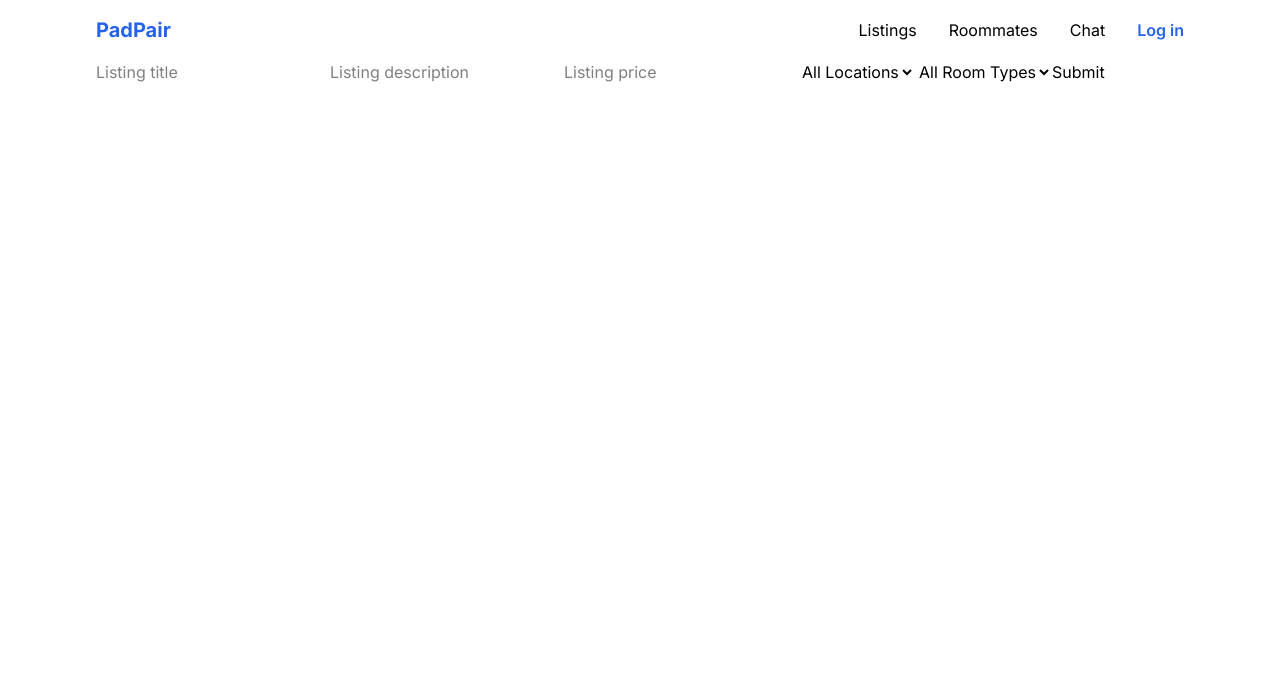
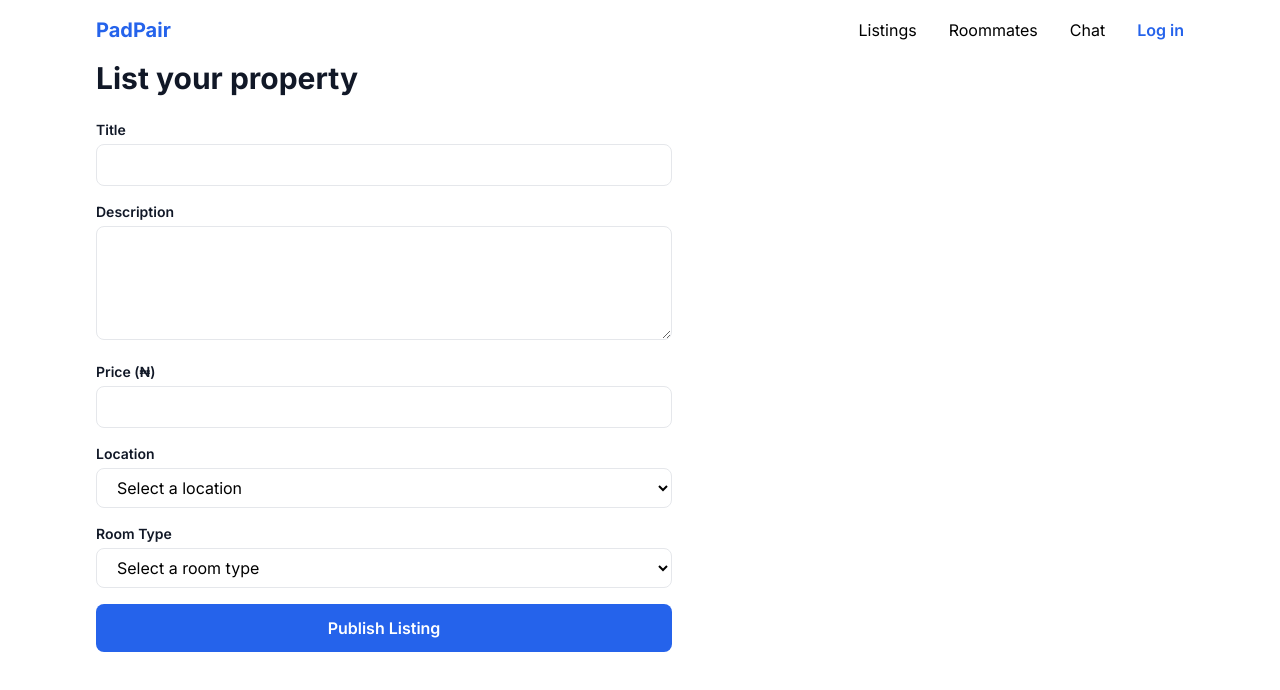
Before and after one commit to Rhodex15/PadPair, a React (Vite) app: page /create-listing in a window 1280 px wide. Shown: the top 690 px of the page. Built offline with nearby package versions, Linux system fonts and the light colour scheme.

Commit message:
Customized Create lisiting area

```diff
--- a/src/pages/Chat.jsx
+++ b/src/pages/Chat.jsx
@@ -32,6 +32,8 @@ function Chat() {
         .sort((a, b) => new Date(a.timestamp) - new Date(b.timestamp))
     : [];
 
+  const activeUser = activeUserId ? users.find((u) => u.id === activeUserId) : null;
+
   function handleSend(e) {
     e.preventDefault();
     if (!text.trim()) return;
@@ -42,15 +44,23 @@ function Chat() {
   return (
     <Container>
       <h1 className="text-3xl font-bold text-text mb-6">Chat</h1>
-      <div className="flex gap-6">
-        <div className="w-1/3 border border-border rounded-lg overflow-hidden">
+      <div className="flex flex-col md:flex-row gap-6">
+        {/* Conversation list: hidden on mobile once a thread is open */}
+        <div
+          className={`w-full md:w-1/3 border border-border rounded-lg overflow-hidden ${
+            activeUserId ? "hidden md:block" : "block"
+          }`}
+        >
+          {otherUserIds.length === 0 && (
+            <p className="text-muted text-sm p-4">No conversations yet.</p>
+          )}
           {otherUserIds.map((id) => {
             const user = users.find((u) => u.id === id);
             return (
               <button
                 key={id}
                 onClick={() => setActiveUserId(id)}
-                className={`w-full flex items-center gap-3 p-3 text-left border-b border-border ${
+                className={`w-full flex items-center gap-3 p-3 text-left border-b border-border last:border-b-0 ${
                   activeUserId === id ? "bg-background" : "bg-card"
                 }`}
               >
@@ -61,16 +71,31 @@ function Chat() {
           })}
         </div>
 
-        <div className="w-2/3 flex flex-col border border-border rounded-lg p-4">
+        {/* Thread: hidden on mobile until a conversation is selected */}
+        <div
+          className={`w-full md:w-2/3 flex-col border border-border rounded-lg p-4 ${
+            activeUserId ? "flex" : "hidden md:flex"
+          }`}
+        >
           {!activeUserId ? (
             <p className="text-muted">Select a conversation.</p>
           ) : (
             <>
+              <button
+                onClick={() => setActiveUserId(null)}
+                className="md:hidden text-sm text-primary font-semibold mb-3 text-left"
+              >
+                ← Back
+              </button>
+              <div className="flex items-center gap-2 mb-3 pb-3 border-b border-border">
+                <img src={activeUser.avatar} alt={activeUser.name} className="w-8 h-8 rounded-full" />
+                <span className="font-semibold text-text">{activeUser.name}</span>
+              </div>
               <div className="flex-1 space-y-2 mb-4 max-h-96 overflow-y-auto">
                 {activeThread.map((m) => (
                   <div
                     key={m.id}
-                    className={`max-w-xs px-4 py-2 rounded-lg text-sm ${
+                    className={`max-w-[80%] md:max-w-xs px-4 py-2 rounded-lg text-sm ${
                       m.senderId === currentUser.id
                         ? "bg-primary text-white ml-auto"
                         : "bg-background text-text"
@@ -87,7 +112,7 @@ function Chat() {
                   placeholder="Type a message..."
                   className="flex-1 px-4 py-2 border border-border rounded-lg"
                 />
-                <button type="submit" className="bg-primary text-white px-4 py-2 rounded-lg">
+                <button type="submit" className="bg-primary text-white px-4 py-2 rounded-lg font-semibold">
                   Send
                 </button>
               </form>
--- a/src/pages/CreateListing.jsx
+++ b/src/pages/CreateListing.jsx
@@ -1,5 +1,4 @@
-import { useState } from "react";
-import { useContext } from "react";
+import { useState, useContext } from "react";
 import { AppContext } from "../store/AppContext";
 import Container from "../components/Container";
 import { useNavigate } from "react-router";
@@ -15,59 +14,71 @@ function CreateListing() {
     location: "",
     roomType: "",
   });
+
   function handleChange(e) {
     setFormData({ ...formData, [e.target.name]: e.target.value });
-  };
+  }
 
   function handleSubmit(e) {
     e.preventDefault();
+    if (!currentUser) {
+      navigate("/login");
+      return;
+    }
     const newListing = {
       ...formData,
+      price: Number(formData.price),
       id: `l${Date.now()}`,
       userId: currentUser.id,
-      images: ["some-placeholder-url"],
+      images: ["https://images.unsplash.com/photo-1522708323590-d24dbb6b0267?auto=format&fit=crop&w=1200&q=80"],
       isFlagged: false,
       createdAt: new Date().toISOString(),
     };
     addListing(newListing);
-    setFormData({
-    title: "",
-    description: "",
-    price: "",
-    location: "",
-    roomType: ""
-  });
-  navigate("/")
+    setFormData({ title: "", description: "", price: "", location: "", roomType: "" });
+    navigate("/");
+  }
 
-  };
+  const inputClass = "w-full px-4 py-2 border border-border rounded-lg";
+  const labelClass = "block text-sm font-semibold text-text mb-1";
 
   return (
     <Container>
-      <form onSubmit={handleSubmit}>
-        <input
-          name="title"
-          value={formData.title}
-          onChange={handleChange}
-          placeholder="Listing title"
-        />
-        <input
+      <h1 className="text-3xl font-bold text-text mb-6">List your property</h1>
+      <form onSubmit={handleSubmit} className="space-y-4 max-w-xl">
+        <div>
+          <label className={labelClass}>Title</label>
+          <input name="title" value={formData.title} onChange={handleChange} required className={inputClass} />
+        </div>
+
+        <div>
+          <label className={labelClass}>Description</label>
+          <textarea
             name="description"
             value={formData.description}
             onChange={handleChange}
-          placeholder="Listing description"
+            required
+            rows={4}
+            className={inputClass}
           />
+        </div>
+
+        <div>
+          <label className={labelClass}>Price (₦)</label>
           <input
+            type="number"
             name="price"
             value={formData.price}
             onChange={handleChange}
-          placeholder="Listing price"
+            required
+            className={inputClass}
           />
-        <select
-          name="location"
-          value={formData.location}
-          onChange={handleChange}
-        >
-          <option value="">All Locations</option>
+        </div>
+
+        <div>
+          <label className={labelClass}>Location</label>
+          <select name="location" value={formData.location} onChange={handleChange} required className={inputClass}>
+            <option value="">Select a location</option>
             <option value="Yaba">Yaba</option>
             <option value="Surulere">Surulere</option>
             <option value="Ikeja">Ikeja</option>
@@ -77,19 +88,22 @@ function CreateListing() {
             <option value="Rumuola">Rumuola</option>
             <option value="Eliozu">Eliozu</option>
           </select>
+        </div>
 
-        <select
-          name="roomType"
-          value={formData.roomType}
-          onChange={handleChange}
-        >
-          <option value="">All Room Types</option>
+        <div>
+          <label className={labelClass}>Room Type</label>
+          <select name="roomType" value={formData.roomType} onChange={handleChange} required className={inputClass}>
+            <option value="">Select a room type</option>
             <option value="single-room">Single Room</option>
             <option value="1-bedroom">1 Bedroom</option>
             <option value="2-bedroom">2 Bedroom</option>
             <option value="self-contained">Self-Contained</option>
           </select>
-        <button type="submit">Submit</button>
+        </div>
+
+        <button type="submit" className="w-full bg-primary text-white py-3 rounded-lg font-semibold">
+          Publish Listing
+        </button>
       </form>
     </Container>
   );
```
Lines whose indentation alone changed are shown as unchanged.
